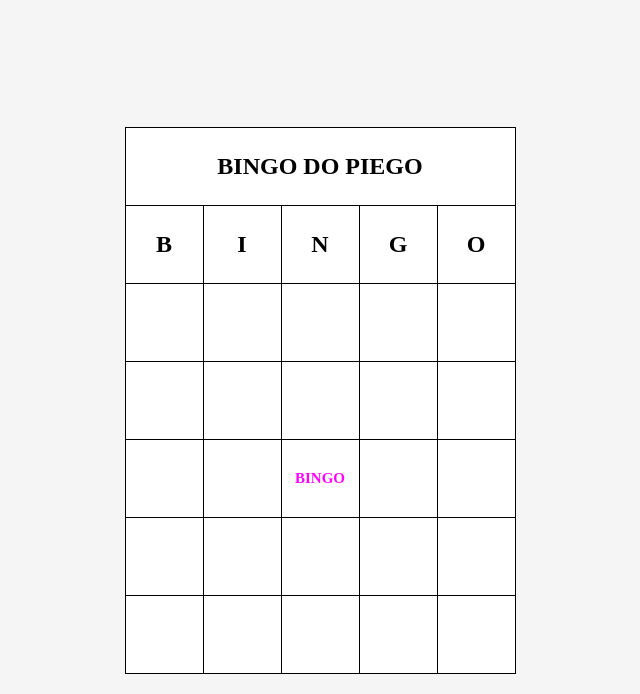
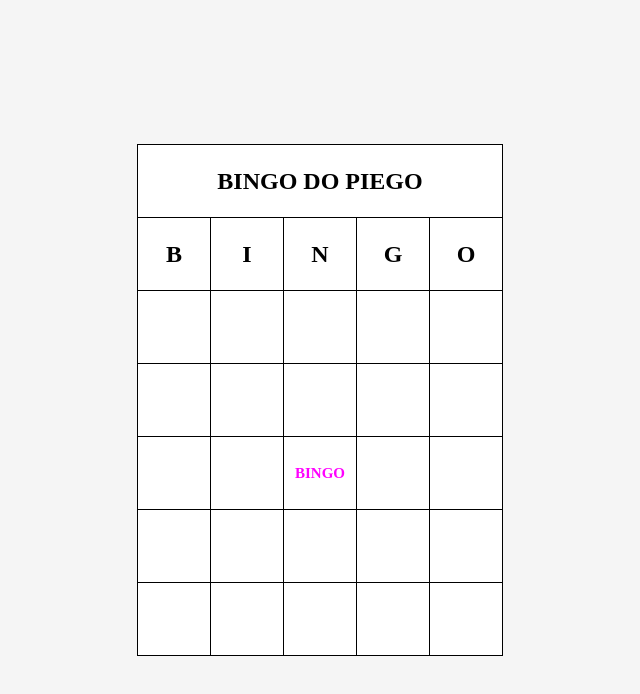
Before and after one commit to piegosalles10kk/bingo-web, a website: page index.html in a window 1280 px wide. Shown: the whole page, without its empty margins (320-960 px from the left). Drawn offline with Linux system fonts and the light colour scheme.

Commit message:
Update stylesCartela.css

```diff
--- a/stylesCartela.css
+++ b/stylesCartela.css
@@ -12,8 +12,8 @@ body {
 }
 .bingo-card th, .bingo-card td {
     border: 1px solid #000;
-    width: 75px;
-    height: 75px;
+    width: 70px;
+    height: 70px;
     text-align: center;
     vertical-align: middle;
     font-size: 20px;
```
